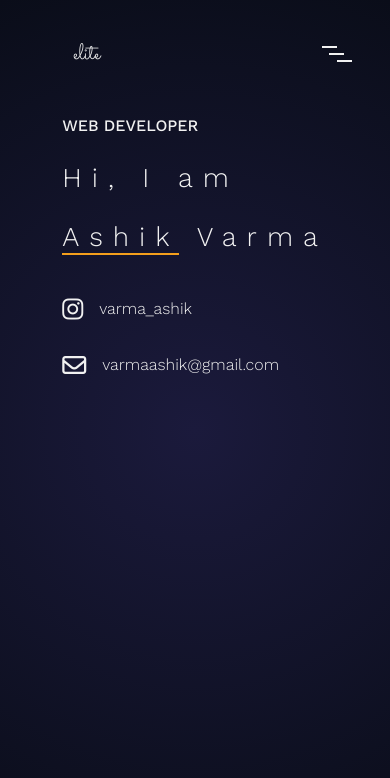
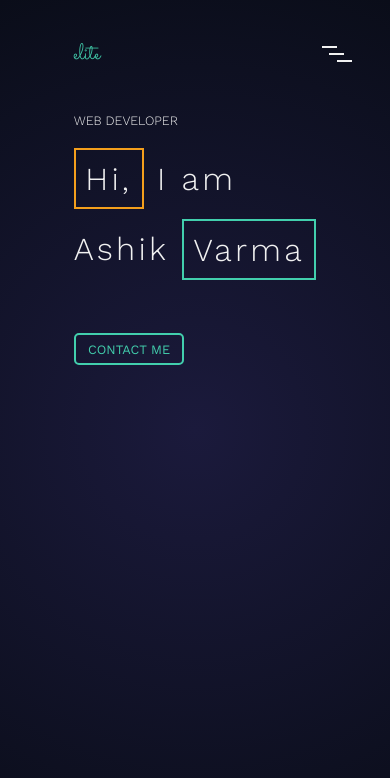
Before and after one commit to ashikvarma11/portfolio-design-2, a plain HTML site: page index.html in a window 390 px wide. Shown: the top 778 px of the page. Drawn offline with nearby package versions, Linux system fonts and the light colour scheme.

Commit message:
Design changed

```diff
--- a/index.html
+++ b/index.html
@@ -6,7 +6,7 @@
     <title>Ashik Varma</title>
     <meta name='viewport' content='width=device-width, initial-scale=1'>
     <link href="https://fonts.googleapis.com/css?family=Sen&display=swap" rel="stylesheet">
-    <link href="https://fonts.googleapis.com/css?family=Work+Sans:300,400,500,700&display=swap" rel="stylesheet">
+    <link href="https://fonts.googleapis.com/css?family=Work+Sans:100,200,300,400,500,700&display=swap" rel="stylesheet">
     <link href="https://fonts.googleapis.com/css?family=Sacramento&display=swap" rel="stylesheet">
     <link rel='stylesheet' type='text/css' media='screen' href='main.css'>
 
@@ -47,7 +47,7 @@
                 <div class="landing-page-svg" >
                    <svg width="400" height="400" viewBox="0 0 265 289" fill="none" xmlns="http://www.w3.org/2000/svg">
                         <g style="mix-blend-mode:difference" filter="url(#filter0_d)">
-                        <path d="M196.215 189.916L69.8204 188.754L36.2606 271.249L15.0615 271.054L123.084 8.03617L146.683 8.25314L249.852 273.213L228.652 273.018L196.215 189.916ZM189.185 171.451L144.246 55.8328L134.903 27.7457L134.503 27.742L124.654 54.8526L77.5893 170.425L189.185 171.451Z" stroke="#F49F1C" stroke-width="3" />
+                        <path d="M196.215 189.916L69.8204 188.754L36.2606 271.249L15.0615 271.054L123.084 8.03617L146.683 8.25314L249.852 273.213L228.652 273.018L196.215 189.916ZM189.185 171.451L144.246 55.8328L134.903 27.7457L134.503 27.742L124.654 54.8526L77.5893 170.425L189.185 171.451Z" stroke="#42CFAD" stroke-width="3" />
 
                         </g>
                         <defs>
@@ -67,11 +67,14 @@
                 </div>
                 <div class="landing-text-content">
                     <p id="designation">WEB DEVELOPER</p>
-                    <p id="intro"> Hi, I am</p>
-                    <p id="name"><span class="fname">Ashik</span> Varma</p>
-                    <div class="social">
+                    <p id="intro"> <span id="hi">Hi,</span> I am</p>
+                    <p id="name"><span class="fname">Ashik</span> <span class="lname">Varma</span></p>
+                    <!-- <div class="social">
                         <div><i class="fab fa-instagram"></i> <span>varma_ashik</span> </div>
                         <div><i class="far fa-envelope"></i> <span>varmaashik@gmail.com</span> </div>
+                    </div> -->
+                    <div class="contact-me-btn" id="contact-me-btn">
+                        <a href="/contact.html" id="contact-me-link">CONTACT ME</a>
                     </div>
                 </div>
             </div>
--- a/main.css
+++ b/main.css
@@ -151,10 +151,47 @@ nav{
 
 }
 
+
+
+
+#hi{
+    border: 2px solid #F49F1C;
+    padding:0.3em;
+    box-sizing: border-box;
+}
 .fname{
-    border-bottom:5px solid #F49F1C;
+border:none;
+}
+.lname{
+    border: 2px solid #42CFAD;
+    padding:0.3em;
 }
 
+.contact-me-btn{
+    border: 2px solid #42CFAD;
+    width:30%;
+    padding: 0.5em;
+    text-align: center;
+    border-radius: 5px;
+    margin:4em 0;
+    background-color: none;
+}
+
+.contact-me-btn a{
+    color : #42CFAD;
+    font-weight: 500;
+    text-decoration:none;
+
+}
+
+.contact-me-btn:hover{
+    color:#f1f1f1;
+    cursor: pointer;
+    background-color: #42CFAD;
+}
+#contact-me-btn:hover #contact-me-link{
+    color:#f1f1f1;
+}
 .landing-text-content #designation{
     font-size: 2rem;
     margin-bottom:70px;
@@ -221,7 +258,7 @@ nav{
 }
 
 .nav-links li a:hover,.logo span a:hover{
-    color:#F49F1C !important;
+    color:#42CFAD !important;
 }
 
 
@@ -247,6 +284,7 @@ nav{
 .my-wall-content {
     display: flex;
     justify-content: space-evenly;
+    margin-bottom: 6em;
 }
 
 
@@ -283,7 +321,7 @@ nav{
 }
 
 #linkedinLink {
-    color:#F49F1C;
+    color:#42CFAD;
     text-decoration: none;
     font-weight: 400;
 }
@@ -311,9 +349,9 @@ nav{
 .text-input{
   width: 100%;
   padding: 12px 20px;
-  margin: 10px 0;
-  color:#F49F1C;
-  font-size: 1.2rem;
+  margin: 1.2em 0;
+  color:#42CFAD;
+  font-size: 0.8rem;
   display: inline-block;
   border: 1px solid #ccc;
   border-radius: 4px;
@@ -327,7 +365,7 @@ nav{
 
 .submit-btn {
   width: 100%;
-  background-color: #F49F1C;
+  background-color: #42CFAD;
   color: white ;
   font-weight: 700;
   padding: 14px 20px;
@@ -352,7 +390,7 @@ nav{
     }
     100%{
         opacity: 1;
-        fill:#F49F1C;
+        fill:#42CFAD;
     }
 }
 
@@ -584,24 +622,55 @@ to{
 }
 .logo span a{
     font-size: 1.4rem;
+    color:#42CFAD;
 }
 
 .landing{
   margin:0;
 }
 .landing-text-content #designation{
-    font-size: 1rem;
+    font-size: 0.8rem;
     margin-bottom: 0;
+    font-weight:300;
 }
 
 .landing-text-content #intro,#name{
-    font-size: 1.7rem;
-    letter-spacing: 10px;
+    font-size: 2rem;
+    letter-spacing: 0.1em;
+    font-weight:300;
+    line-height: 1.2em;
+
 }
 
+
 .fname{
-border-bottom: 2px solid #F49F1C;
+border:none;
 }
+.lname{
+    border: 2px solid #42CFAD;
+    padding:0.3em;
+}
+
+.contact-me-btn{
+    width:40%;
+    padding: 0.3em 0.3em;
+}
+.contact-me-btn a{
+    color : #42CFAD;
+    font-weight: 400;
+    font-size: 0.8rem;
+    text-decoration:none;
+
+}
+
+.contact-me-btn:hover{
+    background-color: #42CFAD;
+}
+
+#contact-me-btn:hover #contact-me-link{
+    color:#f1f1f1;
+}
+
 
  .social{
     flex-direction: column;
@@ -651,13 +720,16 @@ border-bottom: 2px solid #F49F1C;
 }
 .my-wall-content {
     flex-direction: column;
+    justify-content: space-evenly;
+    margin-bottom: 6em;
 }
 
 .experience-timeline{
-    margin-right:0;
-    height:250px;
-    width:90%;
-    margin-bottom: 1em;
+    margin-left:5em;
+    height:100%;
+    width:100%;
+    margin-top:2em;
+    margin-bottom: 6em;
 }
 
 .skills svg:nth-child(1){
```
Also changed, not shown: mywall.html (+4 -1 lines).
